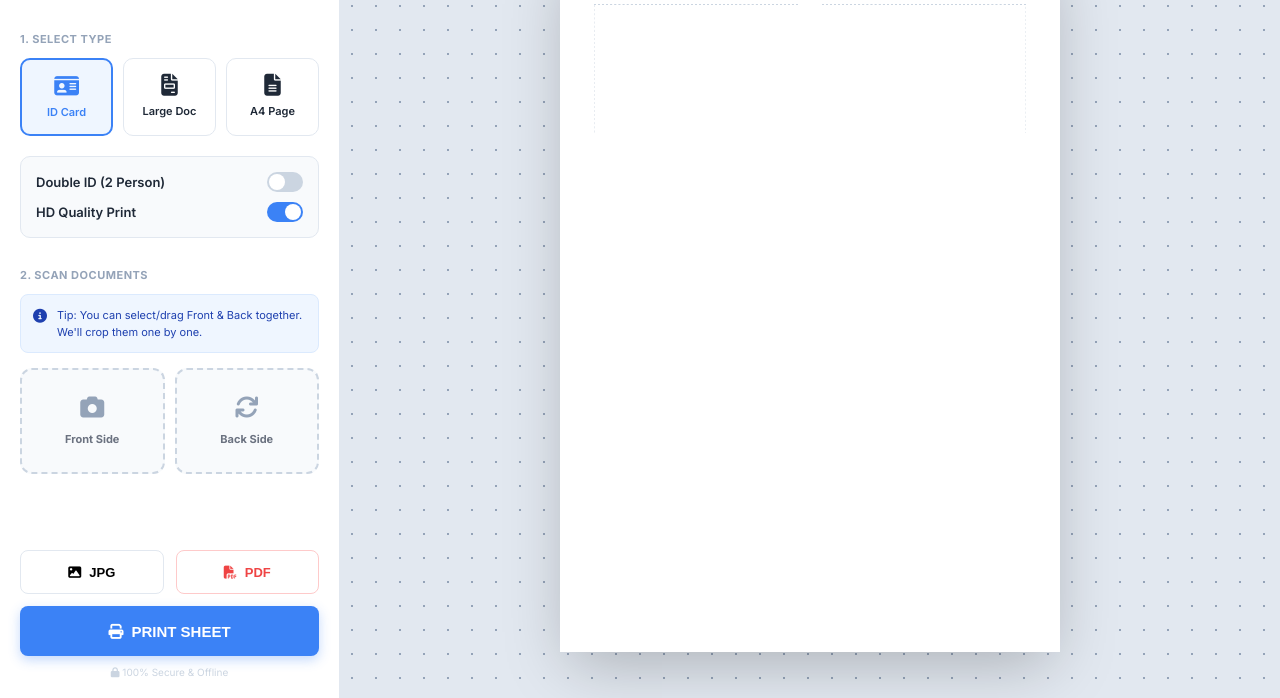
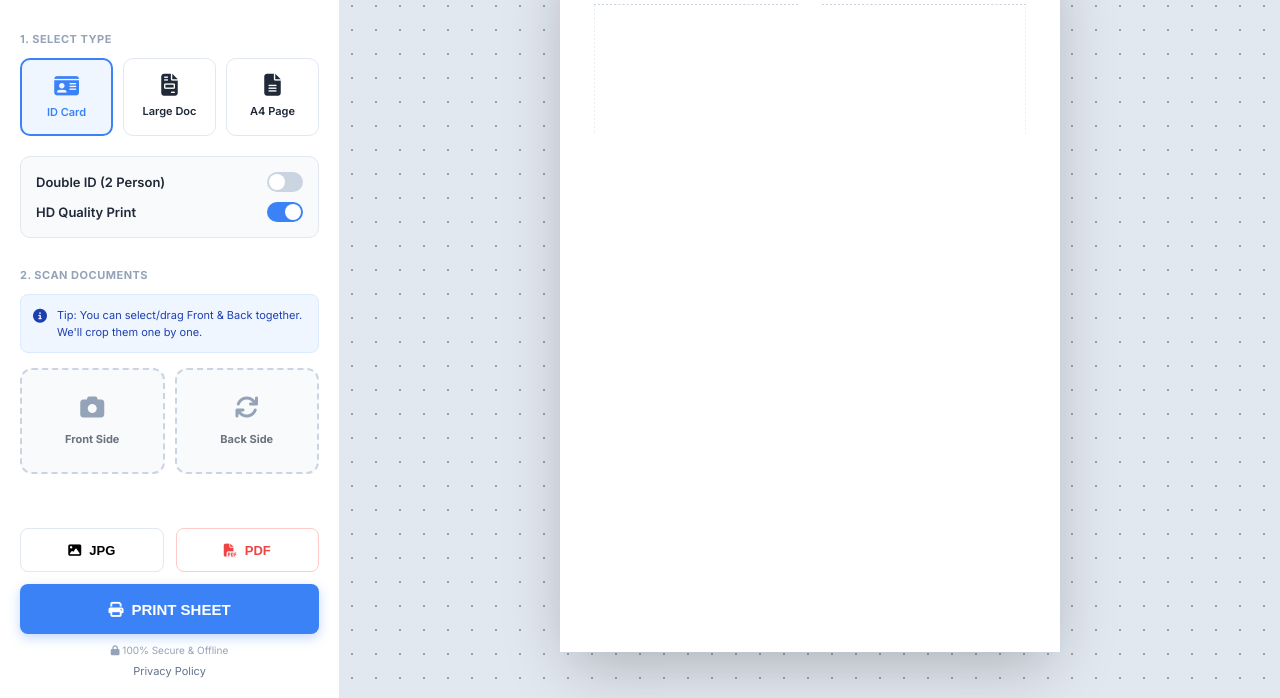
Before and after one commit to shanvidsk/shanvidigital, a plain HTML site: page scanner.html in a window 1280 px wide. Shown: the part 102-800 px from the top of the page. Drawn offline with nearby package versions, Linux system fonts and the light colour scheme.

Commit message:
Update scanner.html

```diff
--- a/scanner.html
+++ b/scanner.html
@@ -300,8 +300,13 @@
             <button class="btn btn-print" onclick="printDoc()"><i class="fas fa-print"></i> PRINT SHEET</button>
         </div>
 
-        <div style="text-align:center; font-size:10px; color:#cbd5e1; margin-top:10px;">
+        <div style="text-align:center; font-size:10px; color:#94a3b8; margin-top:10px;">
             <i class="fas fa-lock"></i> 100% Secure & Offline
+            <div style="margin-top: 8px;">
+                <a href="/privacy-policy" style="color: #64748b; text-decoration: none; font-size: 11px; transition: 0.2s;" onmouseover="this.style.color='var(--primary)'" onmouseout="this.style.color='#64748b'">
+                    Privacy Policy
+                </a>
+            </div>
         </div>
     </div>
 
```
